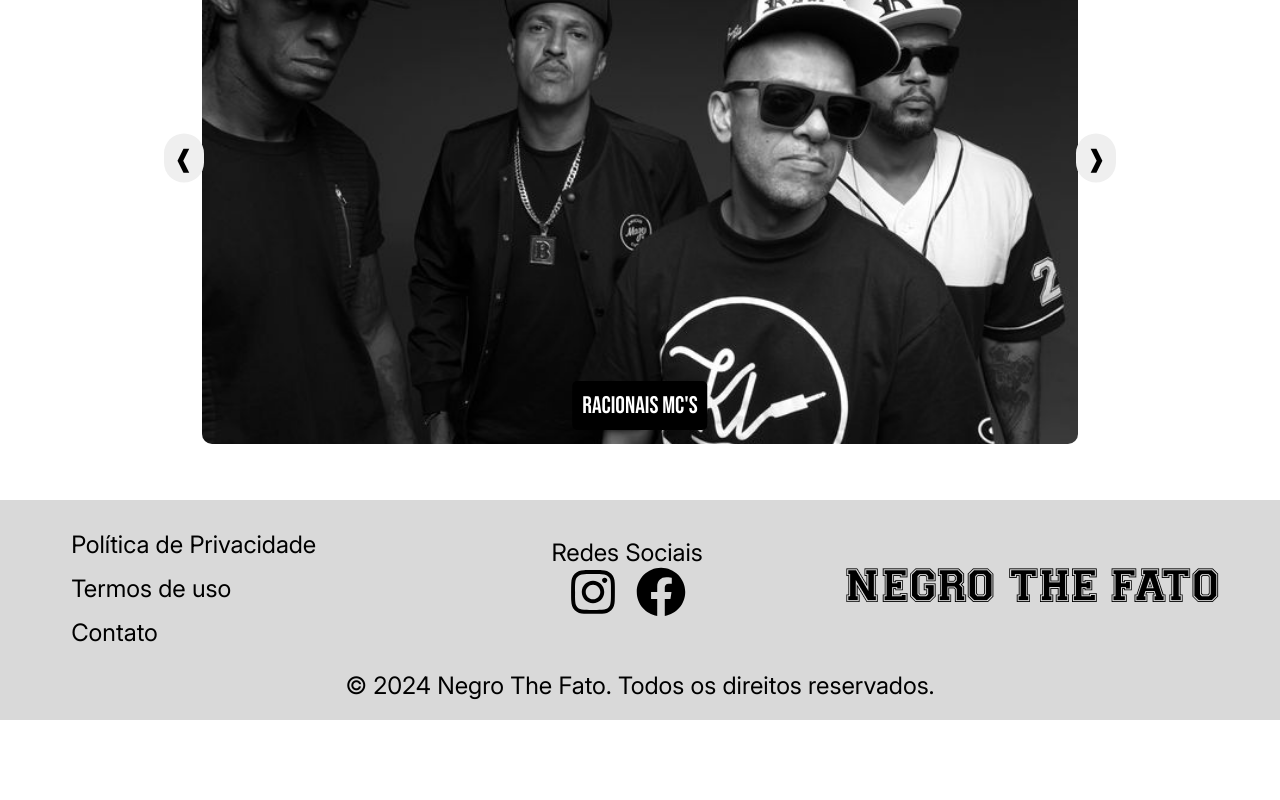
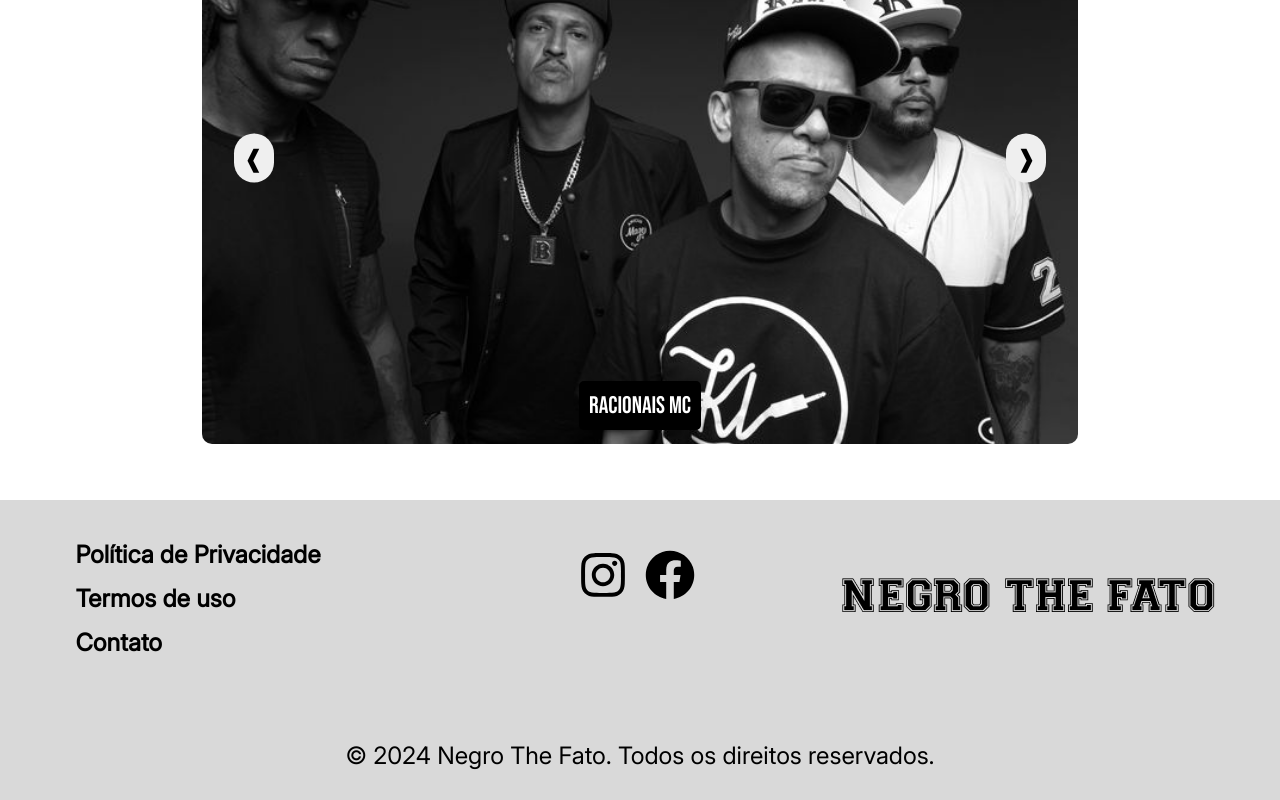
Before and after one commit to PabloSantosdve/NEGRO_THE_FATO, a React (Vite) app in the folder NEGRO_THE_FATO/: page / in a window 1280 px wide. Shown: the part 1213-2013 px from the top of the page. Before the commit the page ends 1933 px from the top, so only its background shows below. Built offline with nearby package versions, Linux system fonts and the light colour scheme.

Commit message:
update project - Footer and carrossel

```diff
--- a/NEGRO_THE_FATO/src/Components/layout/Carrossel.jsx
+++ b/NEGRO_THE_FATO/src/Components/layout/Carrossel.jsx
@@ -14,7 +14,7 @@
   const images = [
     {
       img: image1, // Imagem importada
-      title: 'Racionais MC\'s', // Título da imagem
+      title: 'Racionais MC', // Título da imagem
       link: 'https://www.youtube.com/@RacionaisTV/videos',
     },
     {
@@ -53,7 +53,7 @@
   };
 
   useEffect(() => {
-    const interval = setInterval(nextSlide, 7000);
+    const interval = setInterval(nextSlide, 8000);
     return () => clearInterval(interval);
   }, []);
 
--- a/NEGRO_THE_FATO/src/Components/layout/Carrossel.module.css
+++ b/NEGRO_THE_FATO/src/Components/layout/Carrossel.module.css
@@ -45,7 +45,8 @@
 
 /* Efeito de hover nas imagens */
 .image:hover {
-  transform: scale(1.08); /* Aumenta a imagem ao passar o mouse */
+  transform: scale(1.05); /* Aumenta a imagem ao passar o mouse */
+  box-shadow: 2px 3px 30px rgba(0, 0, 0, 0.61);;
 }
 
 .imageTitle {
@@ -78,11 +79,11 @@
 }
 
 .arrowLeft {
-  left: 10px; /* Posiciona a seta à esquerda */
+  left: 80px; /* Posiciona a seta à esquerda */
 }
 
 .arrowRight {
-  right: 10px; /* Posiciona a seta à direita */
+  right: 80px; /* Posiciona a seta à direita */
 }
 
 /* Responsividade para telas médias (tablets) */
--- a/NEGRO_THE_FATO/src/Components/layout/Footer.jsx
+++ b/NEGRO_THE_FATO/src/Components/layout/Footer.jsx
@@ -28,7 +28,6 @@
         {/* Redes sociais */}
         <div className={styles.center}>
           <div className={styles.redes}>
-            <p>Redes Sociais</p>
             <ul className={styles.redes_icons}>
               <li>
                 <a href="https://www.instagram.com/negrothefato_/" target="_blank" rel="noopener noreferrer">
--- a/NEGRO_THE_FATO/src/Components/layout/Footer.module.css
+++ b/NEGRO_THE_FATO/src/Components/layout/Footer.module.css
@@ -16,8 +16,8 @@
     flex-direction: column;
     justify-content: space-between;
     background-color: #d9d9d9;
-    height: 220px;
-    padding: 20px;
+    height: 300px;
+    padding: 30px;
 }
 
 
@@ -32,7 +32,7 @@
 /*Lado esquerdo*/
 
 .left {
-    width: 28%;
+    width: 30%;
     display: flex;
     flex-direction: column; /* Alinha os itens verticalmente */
     align-items: flex-start; /* Alinha à esquerda */
@@ -40,12 +40,27 @@
     gap: 15px;
 }
 .left a{
+    position: relative;
     color: black;
-    transition: all 0.5s;
+    text-decoration: none;
+    font-weight: bold;
+    transition: color 0.3s;
 }
 
-.left a:hover{
-    text-decoration: underline;
+.left a::after {
+    content: '';
+    position: absolute;
+    width: 0;
+    height: 2px;
+    display: block;
+    background: black;
+    transition: width 0.3s;
+    bottom: 0;
+    left: 0;
+}
+
+.left a:hover::after {
+    width: 100%;
 }
 
 /*Centro ( redes sociais)*/
```
